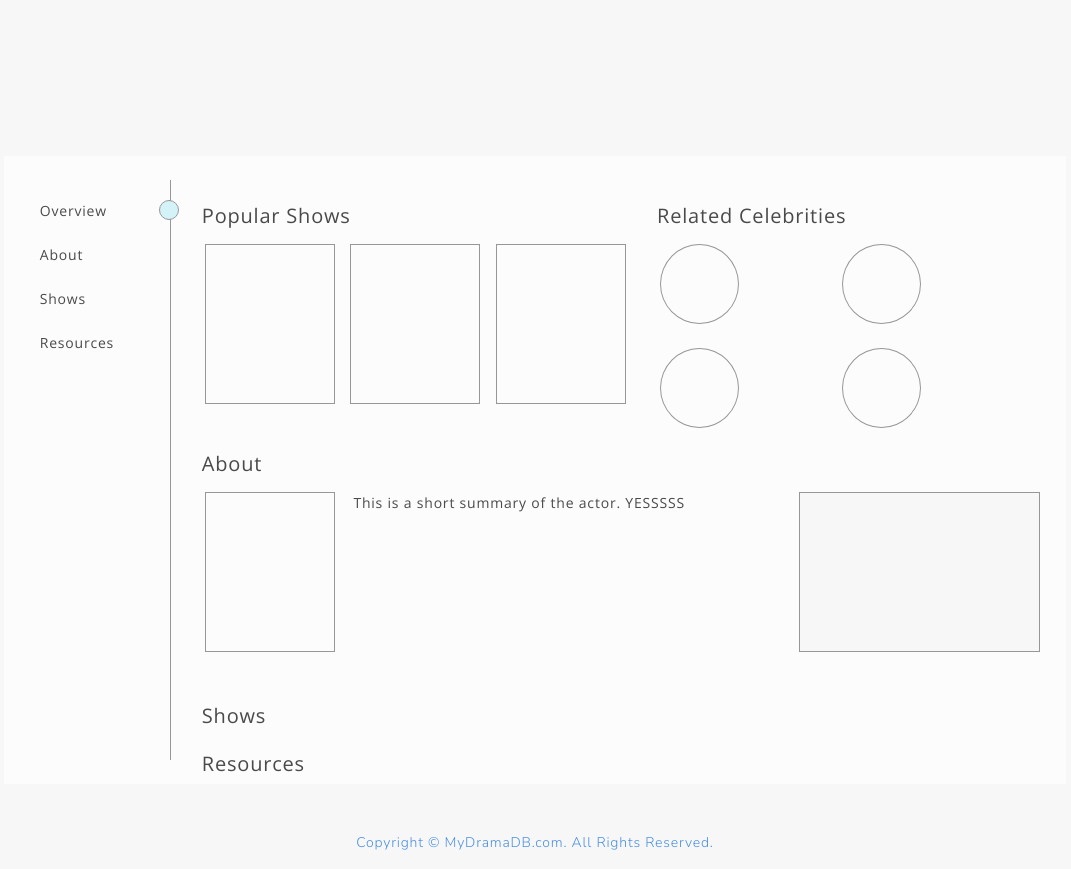
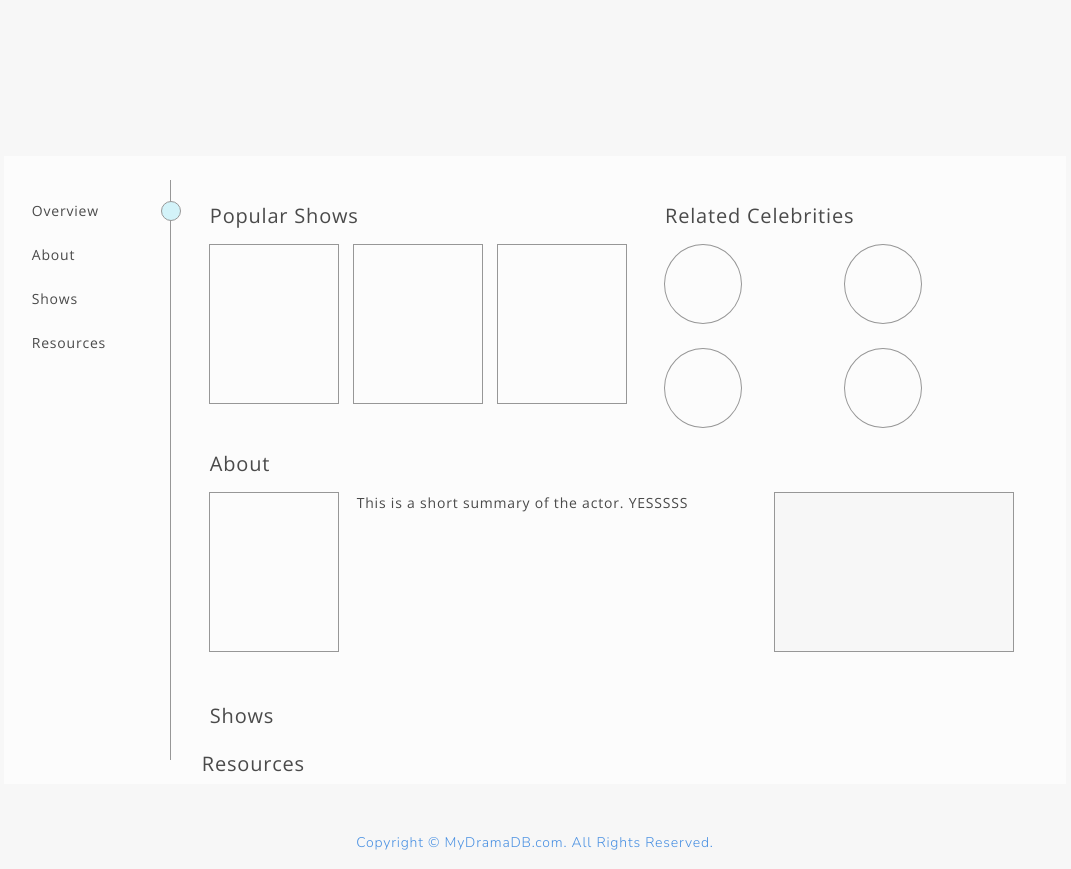
Before and after one commit to emilyzhang242/drama-db, a Django app: template templates/actors/actor_page.html in a window 1280 px wide. Shown: the part 344-1213 px from the top of the page, without its empty margins (105-1176 px from the left). Run offline with Django 3.2, Linux system fonts and the light colour scheme; the template is opened without the code that fills it, so the values that code supplies are empty; style sheets or scripts are compiled from the project's sources; some libraries are stand-ins or nearby versions; some web fonts are replaced.

Commit message:
some css changes to actor and show page

```diff
--- a/scripts/sass/main/_content.scss
+++ b/scripts/sass/main/_content.scss
@@ -46,7 +46,8 @@
 	width: 20px;
 	background-color: $pale-blue;
 	border: 1px solid $dark-border;
-	margin-left: 103%;
+	margin-left: 97%;
+	z-index: 999;
 	margin-top: 13%;
 }
 
--- a/scripts/sass/main/_general.scss
+++ b/scripts/sass/main/_general.scss
@@ -157,6 +157,10 @@ a:hover {
 	font-size: 16px;
 }
 
+.f-36 {
+	font-size: 36px;
+}
+
 /*------- search bar -------- */
 .search {
 	.input-group-prepend .input-group-text {
--- a/templates/actors/actor_page.html
+++ b/templates/actors/actor_page.html
@@ -19,16 +19,16 @@
 	<div id='actor-content'>
 		<div class="row">
 			<!-- scrollbar -->
-			<div class='col-2 content-scrollbar mt-4 mb-4'>
+			<div class='col-2 content-scrollbar mt-4 mb-4 pr-1'>
 
 				<!--scrollbar dot -->
 				<div class='sticky-top'>
 					<div id='scrollbar-dot' class='circular'></div>
 					<ul class='list-group'>
-						<li class="list-group-item content-nav ml-3 mt-2"><a href="#actor-overview">Overview</a></li>
-						<li class="list-group-item content-nav ml-3"><a href="#actor-about">About</a></li>
-						<li class="list-group-item content-nav ml-3"><a href="#actor-shows">Shows</a></li>
-						<li class="list-group-item content-nav ml-3"><a href="#actor-resources">Resources</a></li>
+						<li class="list-group-item content-nav ml-2 mt-2"><a href="#actor-overview">Overview</a></li>
+						<li class="list-group-item content-nav ml-2"><a href="#actor-about">About</a></li>
+						<li class="list-group-item content-nav ml-2"><a href="#actor-shows">Shows</a></li>
+						<li class="list-group-item content-nav ml-2"><a href="#actor-resources">Resources</a></li>
 					</ul>
 				</div>
 			</div>
@@ -38,8 +38,8 @@
 				<!-- overview -->
 				<div class='row scrollable-point' id='actor-overview'>
 					<div class='col-6 popular-shows'>
-						<h5 class='mt-5 ml-3'>Popular Shows</h5>
-						<div class="row ml-1 mt-3">
+						<h5 class='mt-5 ml-4'>Popular Shows</h5>
+						<div class="row ml-2 mt-3">
 							{% for i in "xxx" %}
 							<div class='col-4'>
 								<div class='show-preview image'></div>
@@ -48,8 +48,8 @@
 						</div>
 					</div>
 					<div class='col-6 related-celebs'>
-						<h5 class='mt-5 ml-3'>Related Celebrities</h5>
-						<div class="row ml-1 mt-3">
+						<h5 class='mt-5 ml-4'>Related Celebrities</h5>
+						<div class="row ml-2 mt-3">
 							{% for i in "xxxx" %}
 							<div class='col-5'>
 								<div class='related-pics circular mb-4'></div>
@@ -59,22 +59,22 @@
 					</div>
 				</div>
 				<!-- about section -->
-				<h5 class='mt-5 ml-3 pt-5 scrollable-point' id='actor-about'>About</h5>
-				<div class="row mt-3 ml-1">
+				<h5 class='mt-5 ml-4 pt-5 scrollable-point' id='actor-about'>About</h5>
+				<div class="row mt-3 ml-2">
 					<div class='col-2'>
 						<div class='picture-preview'></div>
 					</div>
-					<div class='col-6'>
+					<div class='col-5'>
 						<p class='font-open-sans'>This is a short summary of the actor. YESSSSS</p>
 					</div>
-					<div class='col-4'>
+					<div class='col-4 ml-5'>
 						<div class='actor-stats'></div>
 					</div>
 				</div>
 
 				<!-- shows -->
-				<h5 class='mt-1 ml-3 pt-5 scrollable-point' id='actor-shows'>Shows</h5>
-				<div class='row ml-1'>
+				<h5 class='mt-1 ml-4 pt-5 scrollable-point' id='actor-shows'>Shows</h5>
+				<div class='row ml-2'>
 					{% for show in info %}
 					<div class='col-6'>
 						<div class='row'>
```
Also changed, not shown: templates/shows/show_page.html (+11 -24 lines).
